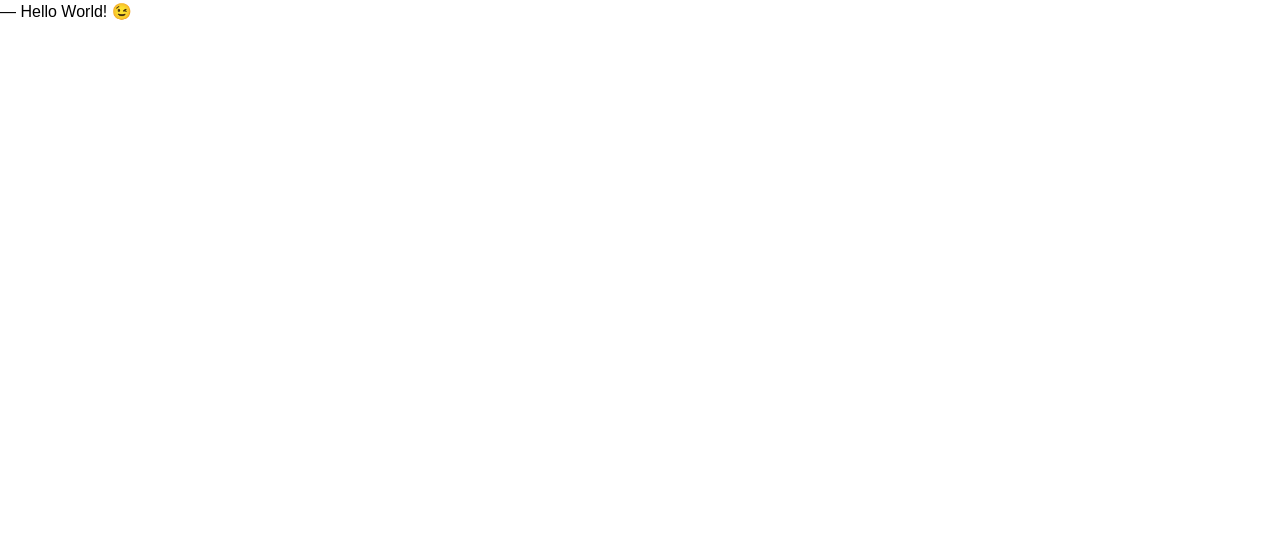
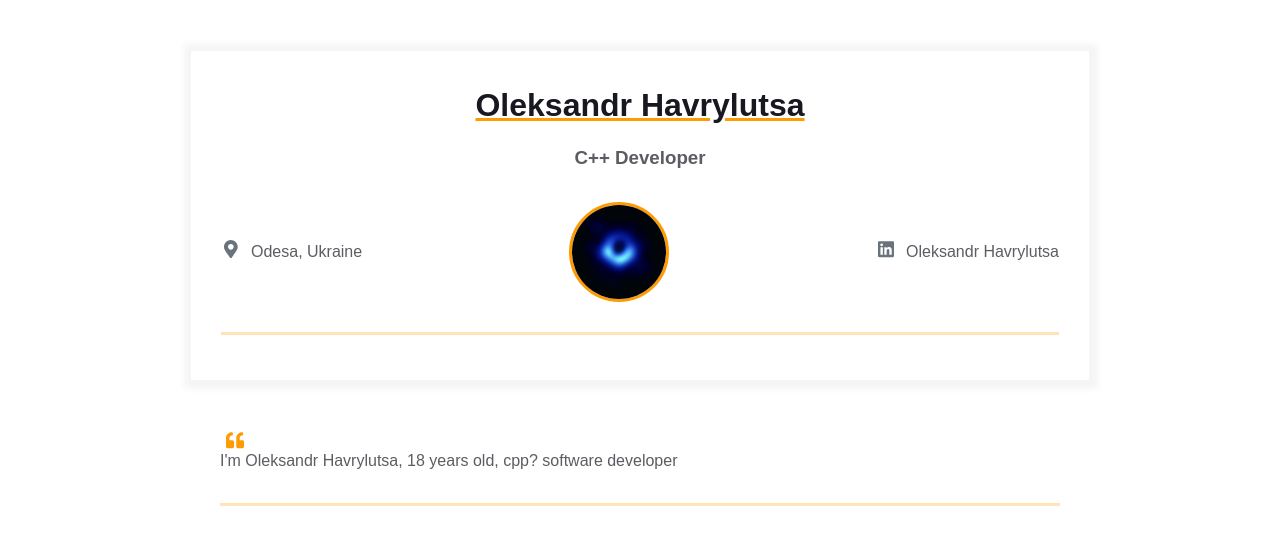
Before and after one commit to oleksandrh324110/homepage, a plain HTML site: page index.html in a window 1280 px wide. Drawn offline with Linux system fonts and the light colour scheme.

Commit message:
Added resume

```diff
--- a/index.html
+++ b/index.html
@@ -7,6 +7,98 @@
 		<link rel="stylesheet" href="style.css" />
 	</head>
 	<body>
-		― Hello World! &#x1F609;
+		<main>
+			<div class="resume">
+				<div class="container">
+					<div class="resume__block">
+						<h1 class="contact-info__header">Oleksandr Havrylutsa</h1>
+						<h3 class="contact-info__sub-header">C++ Developer</h3>
+
+						<div class="contact_info_container fh">
+							<div class="contact-info__block contact-info__block--center">
+								<a href="" rel="author" class="contact-info__item">
+									<div class="contact-info__item-icon-wrapper">
+										<svg
+											class="contact-info__item-icon"
+											xmlns="http://www.w3.org/2000/svg"
+											viewBox="0 0 384 512"
+										>
+											<path
+												d="M172.268 501.67C26.97 291.031 0 269.413 0 192 0 85.961 85.961 0
+                      192 0s192 85.961 192 192c0 77.413-26.97 99.031-172.268 309.67-9.535
+                      13.774-29.93 13.773-39.464 0zM192 272c44.183 0 80-35.817
+                      80-80s-35.817-80-80-80-80 35.817-80 80 35.817 80 80 80z"
+											></path>
+										</svg>
+									</div>
+									<span>Odesa, Ukraine</span>
+								</a>
+							</div>
+
+							<div class="contact-info__block contact-info__block--center">
+								<img
+									class="contact-info__avatar"
+									src="assets/avatar.png"
+									alt="Avatar"
+								/>
+							</div>
+
+							<div class="contact-info__block contact-info__block--center">
+								<a
+									href="https://www.linkedin.com/in/oleksandr-havrylutsa-270928242/"
+									rel="author"
+									class="contact-info__item"
+								>
+									<div class="contact-info__item-icon-wrapper">
+										<svg
+											class="contact-info__item-icon"
+											xmlns="http://www.w3.org/2000/svg"
+											viewBox="0 0 448 512"
+										>
+											<path
+												d="M416 32H31.9C14.3 32 0 46.5 0 64.3v383.4C0 465.5 14.3 480 31.9
+                      480H416c17.6 0 32-14.5 32-32.3V64.3c0-17.8-14.4-32.3-32-32.3zM135.4
+                      416H69V202.2h66.5V416zm-33.2-243c-21.3 0-38.5-17.3-38.5-38.5S80.9
+                      96 102.2 96c21.2 0 38.5 17.3 38.5 38.5 0 21.3-17.2 38.5-38.5
+                      38.5zm282.1 243h-66.4V312c0-24.8-.5-56.7-34.5-56.7-34.6 0-39.9
+                      27-39.9 54.9V416h-66.4V202.2h63.7v29.2h.9c8.9-16.8 30.6-34.5
+                      62.9-34.5 67.2 0 79.7 44.3 79.7 101.9V416z"
+											></path>
+										</svg>
+									</div>
+									<span>Oleksandr Havrylutsa</span>
+								</a>
+							</div>
+						</div>
+					</div>
+				</div>
+			</div>
+			<div class="container">
+				<div class="resume__block">
+					<div class="intro">
+						<div class="intro__icon-wrapper">
+							<svg
+								class="intro__icon"
+								xmlns="http://www.w3.org/2000/svg"
+								viewBox="0 0 512 512"
+							>
+								<path
+									d="M464 256h-80v-64c0-35.3 28.7-64 64-64h8c13.3 0 24-10.7
+                  24-24V56c0-13.3-10.7-24-24-24h-8c-88.4 0-160 71.6-160 160v240c0
+                  26.5 21.5 48 48 48h128c26.5 0 48-21.5
+                  48-48V304c0-26.5-21.5-48-48-48zm-288 0H96v-64c0-35.3 28.7-64
+                  64-64h8c13.3 0 24-10.7 24-24V56c0-13.3-10.7-24-24-24h-8C71.6 32 0
+                  103.6 0 192v240c0 26.5 21.5 48 48 48h128c26.5 0
+                  48-21.5 48-48V304c0-26.5-21.5-48-48-48z"
+								></path>
+							</svg>
+						</div>
+						<p class="intro_text">
+							I'm Oleksandr Havrylutsa, 18 years old, cpp? software developer
+						</p>
+					</div>
+				</div>
+			</div>
+		</main>
 	</body>
 </html>
```
Also changed, not shown: assets/avatar.png (added).
